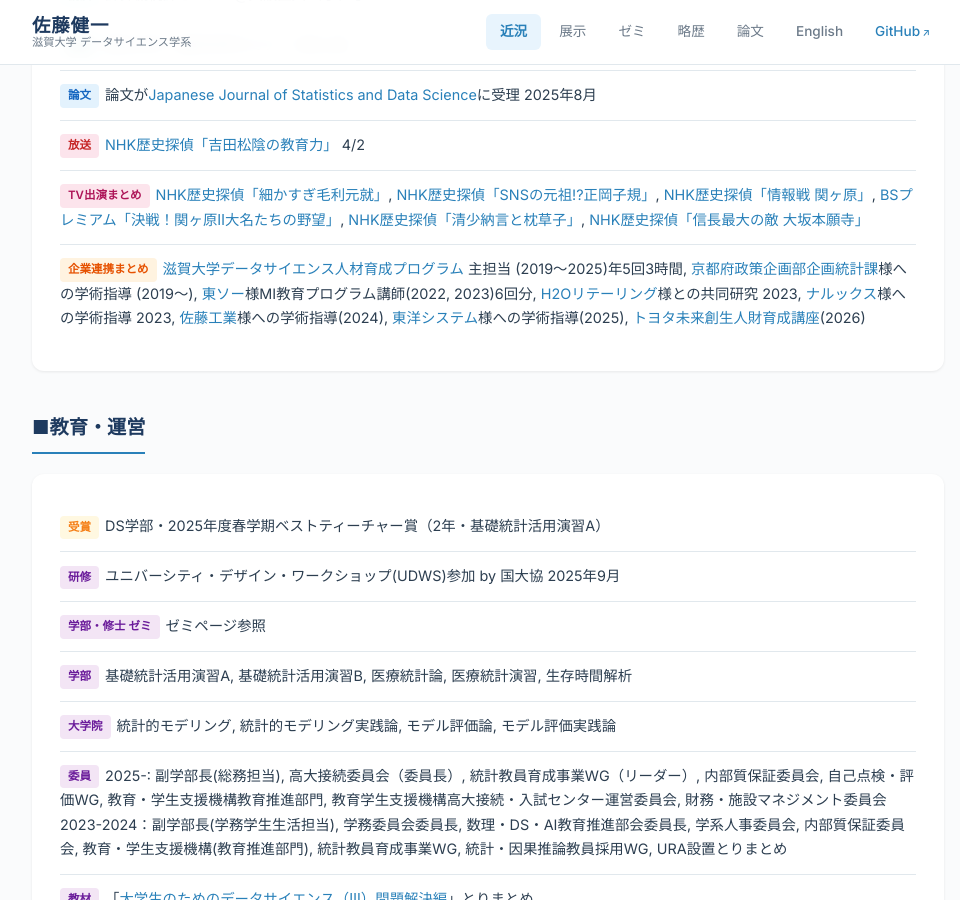
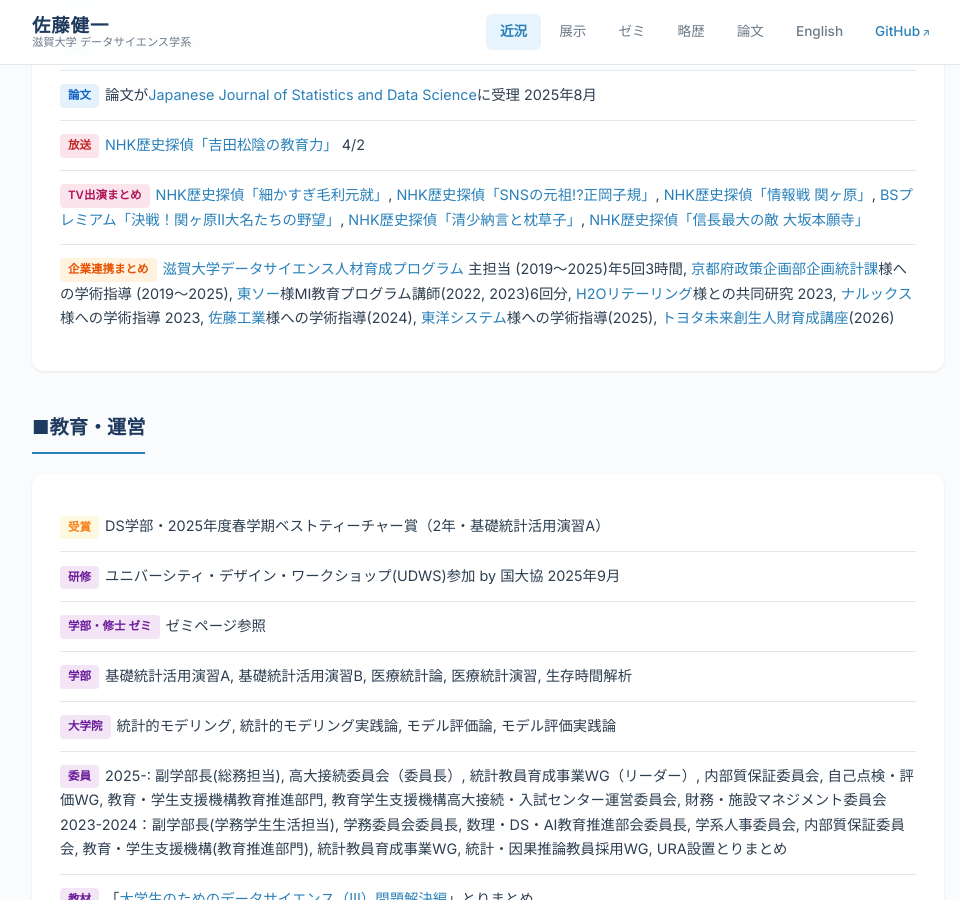
Before and after one commit to ksatohds/ksatohds.github.io, a Jekyll site: the page built from index.md, in a window 1280 px wide and 900 px high, scrolled down 1111 px. Shown: the whole window, without its empty margins (152-1112 px from the left). Built offline with Jekyll 4.4.1, drawn with Linux system fonts in a browser that asks for light colours.

Commit message:
20260617 update Kyoto Prefecture academic guidance period to 2019-2025
Co-Authored-By: Claude Opus 4.8 <noreply@anthropic.com>

```diff
--- a/index.md
+++ b/index.md
@@ -44,7 +44,7 @@ title: 近況
       <li><span class="news-tag paper">論文</span>論文が<a href="https://doi.org/10.1007/s42081-025-00314-0">Japanese Journal of Statistics and Data Science</a>に受理 2025年8月</li>
       <li><span class="news-tag media">放送</span><a href="https://www.nhk.jp/p/rekishi-tantei/ts/VR22V15XWL/episode/te/2Z7QR3WJWG/">NHK歴史探偵「吉田松陰の教育力」</a> 4/2</li>
       <li><span class="news-tag tv">TV出演まとめ</span><a href="https://www.nhk-ondemand.jp/goods/G2021114244SA000/">NHK歴史探偵「細かすぎ毛利元就」</a>, <a href="https://www.nhk-ondemand.jp/goods/G2022123781SA000/?np_banID=top_nw_m_123781">NHK歴史探偵「SNSの元祖!?正岡子規」</a>, <a href="https://www.nhk.jp/p/rekishi-tantei/ts/VR22V15XWL/episode/te/85NPJ89265/">NHK歴史探偵「情報戦 関ヶ原」</a>, <a href="https://www.nhk-ondemand.jp/goods/G2023126003SA000/">BSプレミアム「決戦！関ヶ原Ⅱ大名たちの野望」</a>, <a href="https://www.nhk.jp/p/rekishi-tantei/ts/VR22V15XWL/episode/te/6XVLZRRX8Q/">NHK歴史探偵「清少納言と枕草子」</a>, <a href="https://www.web.nhk/tv/an/rekishi-tantei/pl/series-tep-VR22V15XWL/ep/GPRWGV86XV">NHK歴史探偵「信長最大の敵 大坂本願寺」</a></li>
-      <li><span class="news-tag collab">企業連携まとめ</span><a href="http://ohmi-dsi.jp/program/">滋賀大学データサイエンス人材育成プログラム</a> 主担当 (2019〜2025)年5回3時間, <a href="http://www.pref.kyoto.jp/info/gyosei/soshiki/026/index.html">京都府政策企画部企画統計課</a>様への学術指導 (2019〜), <a href="https://www.tosoh.co.jp/">東ソー</a>様MI教育プログラム講師(2022, 2023)6回分, <a href="https://www.h2o-retailing.co.jp/ja/index.html">H2Oリテーリング</a>様との共同研究 2023, <a href="https://www.nalux.co.jp/">ナルックス</a>様への学術指導 2023, <a href="https://www.satokogyo.co.jp/">佐藤工業</a>様への学術指導(2024), <a href="https://toyo-system.co.jp/">東洋システム</a>様への学術指導(2025), <a href="https://www.shiga-u.ac.jp/24897/">トヨタ未来創生人財育成講座</a>(2026)</li>
+      <li><span class="news-tag collab">企業連携まとめ</span><a href="http://ohmi-dsi.jp/program/">滋賀大学データサイエンス人材育成プログラム</a> 主担当 (2019〜2025)年5回3時間, <a href="http://www.pref.kyoto.jp/info/gyosei/soshiki/026/index.html">京都府政策企画部企画統計課</a>様への学術指導 (2019〜2025), <a href="https://www.tosoh.co.jp/">東ソー</a>様MI教育プログラム講師(2022, 2023)6回分, <a href="https://www.h2o-retailing.co.jp/ja/index.html">H2Oリテーリング</a>様との共同研究 2023, <a href="https://www.nalux.co.jp/">ナルックス</a>様への学術指導 2023, <a href="https://www.satokogyo.co.jp/">佐藤工業</a>様への学術指導(2024), <a href="https://toyo-system.co.jp/">東洋システム</a>様への学術指導(2025), <a href="https://www.shiga-u.ac.jp/24897/">トヨタ未来創生人財育成講座</a>(2026)</li>
     </ul>
   </div>
 </div>
```
